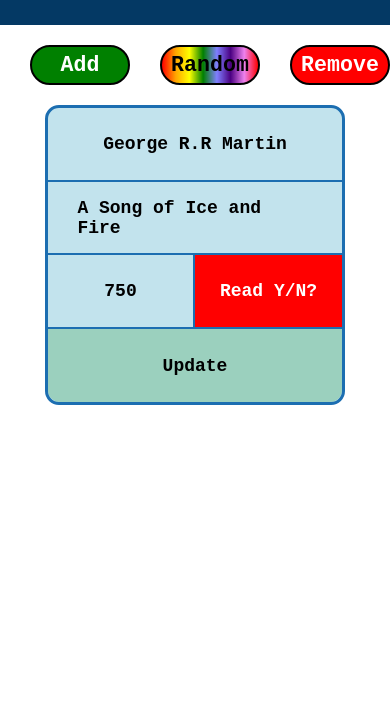
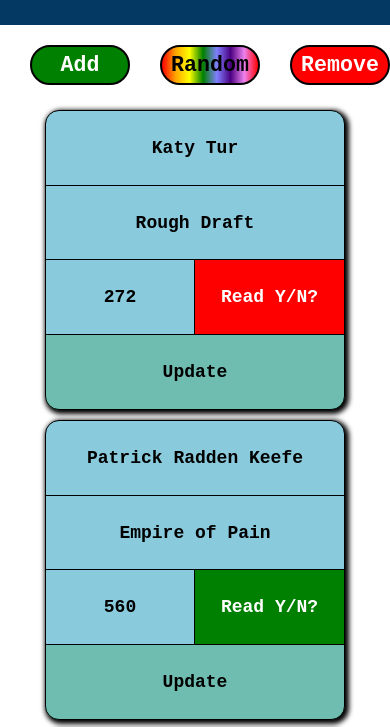
Before and after one commit to jMorton95/TOP_Library, a plain HTML site: page index.html in a window 390 px wide. Shown: the part 59-786 px from the top of the page. Drawn offline with Linux system fonts and the light colour scheme.

Commit message:
Added Container animation for a responsive card layout

```diff
--- a/books.js
+++ b/books.js
@@ -43,10 +43,14 @@
 randLibrary.push(new book('Katy Tur', 'Rough Draft', 272, false));
 randLibrary.push(new book('Ibram X. Kendi', 'How to Raise an Antiracist', 320, false));
 randLibrary.push(new book('Patrick Radden Keefe', 'Rogues', 368, false));
-
+randLibrary.push(new book('George R.R Martin','A Song of Ice and Fire', 750, false));
 
 //Adds a randomly selected Book to MyLibrary from our external book library, then creates a new card.
 function randomCard(){
     myLibrary.push(randLibrary[[Math.floor(Math.random()*randLibrary.length)]]);
     createCard();
 }
+//Preloads the website with 3 cards.
+for(x = 3; x > 0; x--){
+    randomCard();
+  }
--- a/script.js
+++ b/script.js
@@ -1,13 +1,5 @@
 let myLibrary = [];
 let indexNumber;
-
-//Default Library entry to display on the page.
-myLibrary[0] = new book(
-  "George R.R Martin",
-  "A Song of Ice and Fire",
-  750,
-  false
-);
 
 //Object constructor for our library.
 function book(author, title, pages, read) {
@@ -227,12 +219,6 @@
   decideAction(document.getElementById("add").textContent);
 });
 
-createCard();
-
-
-
-
-
 
 //Deprecated Anonymous function that adjusted CSS based on if my default book has been read or not, used during construction.
 /*(() => {
--- a/style.css
+++ b/style.css
@@ -82,23 +82,41 @@
     width: 100vw;
     display: grid;
     justify-content: center;
-    grid-template-columns: repeat(auto-fit, 300px);
-    gap: 50px;
+    grid-template-columns: repeat(auto-fit, minmax(310px, max-content));
+    /*gap: 20px;*/
 }
 
 .bookCard{
     border-radius: 14px;
     display: grid;
     grid-template-rows: repeat(4, 1fr);
-    background-color: rgba(138, 202, 221, 0.521);
-    border: solid rgb(28, 110, 177) 3px;
+    background-color: rgba(138, 202, 221);
+    border: solid rgb(0,0,0) 1px;
+    box-shadow: 2px 2px 5px 2px rgba(0,0,0);
     transition: all 500ms;
     height: 300px;
     width: 300px;
+    margin: 5px;
 }
-.bookCard:hover{
-    transform: scale(1.02);
+.bookCard:first-child:hover{
+    /*margin-right: 1.5rem;*/
+    margin: 7.5px;
+    scale: 1.05;
 }
+.bookCard:last-child:hover{
+    /*margin-left: 1.5rem;*/
+    margin: 7.5px;
+    scale: 1.05;
+}
+.bookCard:not(:first-child, :last-child):hover{
+    /*margin-left: 1.5rem;
+    margin-right: 1.5rem;*/
+    margin: 7.5px;
+    scale: 1.05;
+}
+
+.bookCard:hover ~ { }
+
 .bookCard > * {
     width: 100%;
     height: 100%;
@@ -108,11 +126,11 @@
     align-items: center;
 }
 .bookCard > :not(:last-child){
-    border-bottom: 2px solid rgb(28, 110, 177);
+    border-bottom: 1px solid rgb(0,0,0);
 }
 
 .midSection > :first-child {
-    border-right: 2px solid rgb(28, 110, 177);
+    border-right: 1px solid rgb(0,0,0);
 }
 
 .midSection > * {
@@ -142,10 +160,10 @@
     border-bottom-left-radius: 12px;
     border-bottom-right-radius: 12px;
     background-color: rgba(0, 128, 0, 0.2);
-    transition: all 500ms;
+    transition: all, 1s;
 }
 .update:hover{
-    background-color: rgba(0, 128, 0, 0.7);
+    background-color: rgba(0, 128, 0, 0.9);
     font-size: 1.2rem;
 }
 
```
